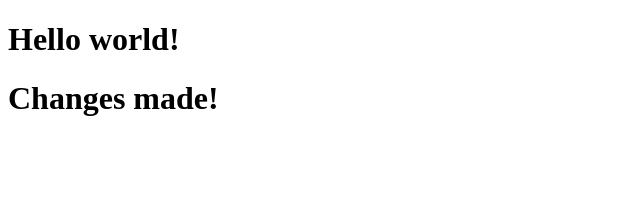
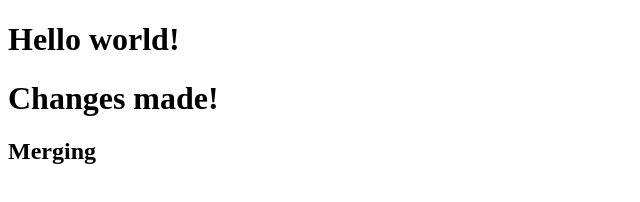
Before and after one commit to Debasish12122002/html-css-training, a plain HTML site: page index.html in a window 1280 px wide. Shown: the whole page, without its empty margins (0-640 px from the left). Drawn offline with Linux system fonts and the light colour scheme.

Commit message:
Updated for merging

```diff
--- a/index.html
+++ b/index.html
@@ -6,5 +6,6 @@
 <body>
 <h1>Hello world!</h1>
 <h1>Changes made!</h1>
+<h2>Merging<h2>
 </body>
 </html>
```
